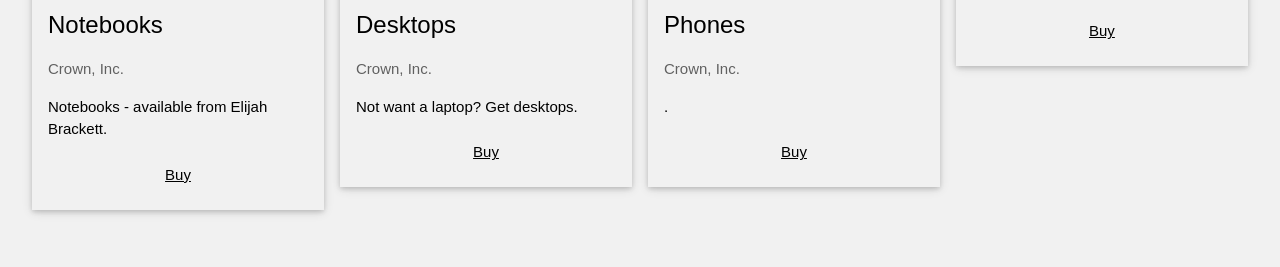
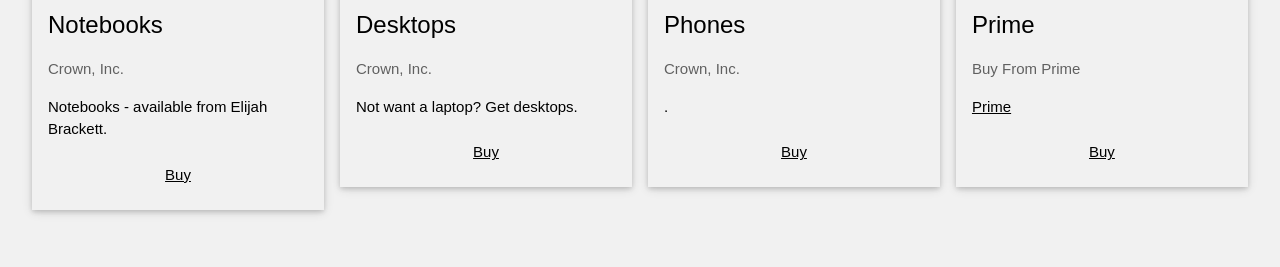
Before and after one commit to NoahTi/ibuy, a plain HTML site: page index.html in a window 1280 px wide. Shown: the part 533-800 px from the top of the page. Drawn offline with Linux system fonts and the light colour scheme.

Commit message:
Update index.html

```diff
--- a/index.html
+++ b/index.html
@@ -258,9 +258,9 @@ body,h1,h2,h3,h4,h5 {font-family: "Raleway", sans-serif}
     <div class="w3-card">
       <img src="" alt="Empty" style="width:100%">
       <div class="w3-container">
-        <h3></h3>
-        <p class="w3-opacity"></p>
-        <p></p>
+        <h3>Prime</h3>
+        <p class="w3-opacity">Buy From Prime</p>
+        <p><a href="https://noahti.github.io/prime">Prime</a></p>
         <p><a href="contact.html"><button class="w3-button w3-light-grey w3-block"><i class="fa fa-envelope"></i>Buy</button></a></p>
       </div>
     </div>
```
